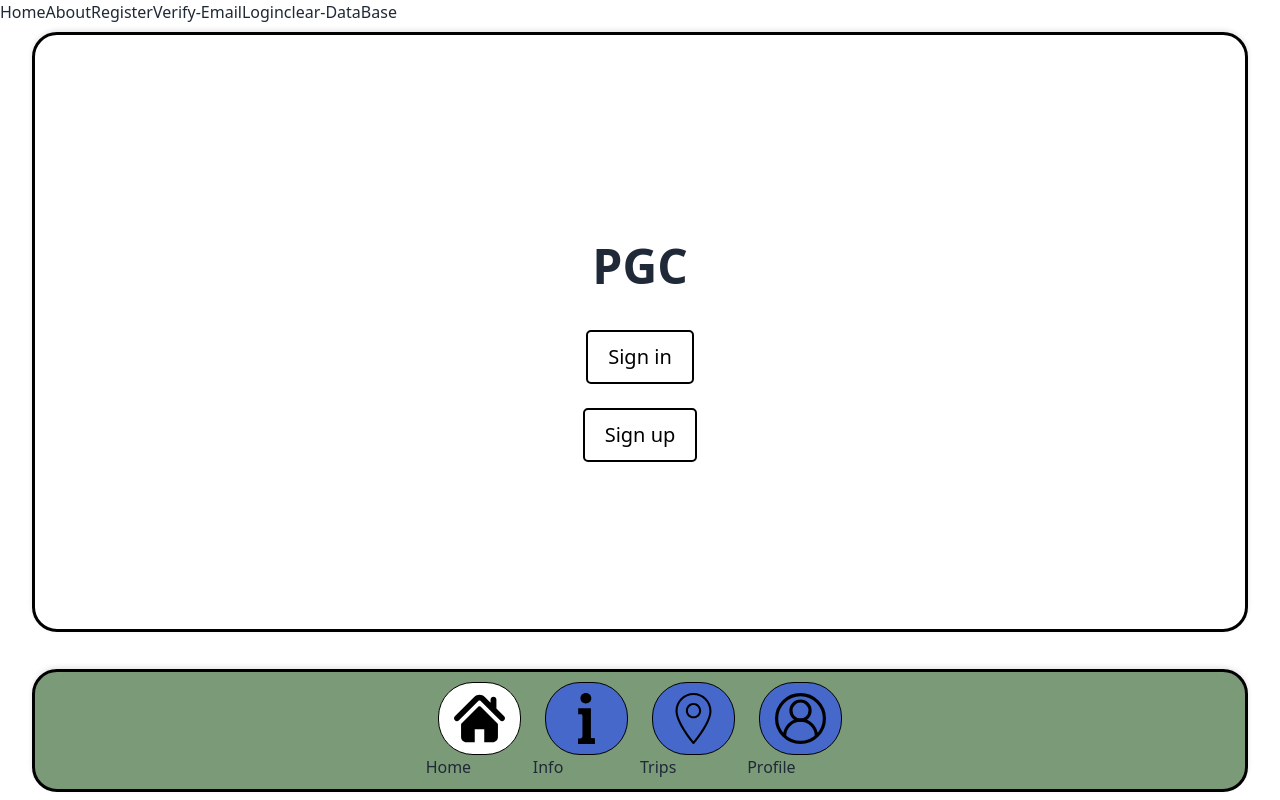
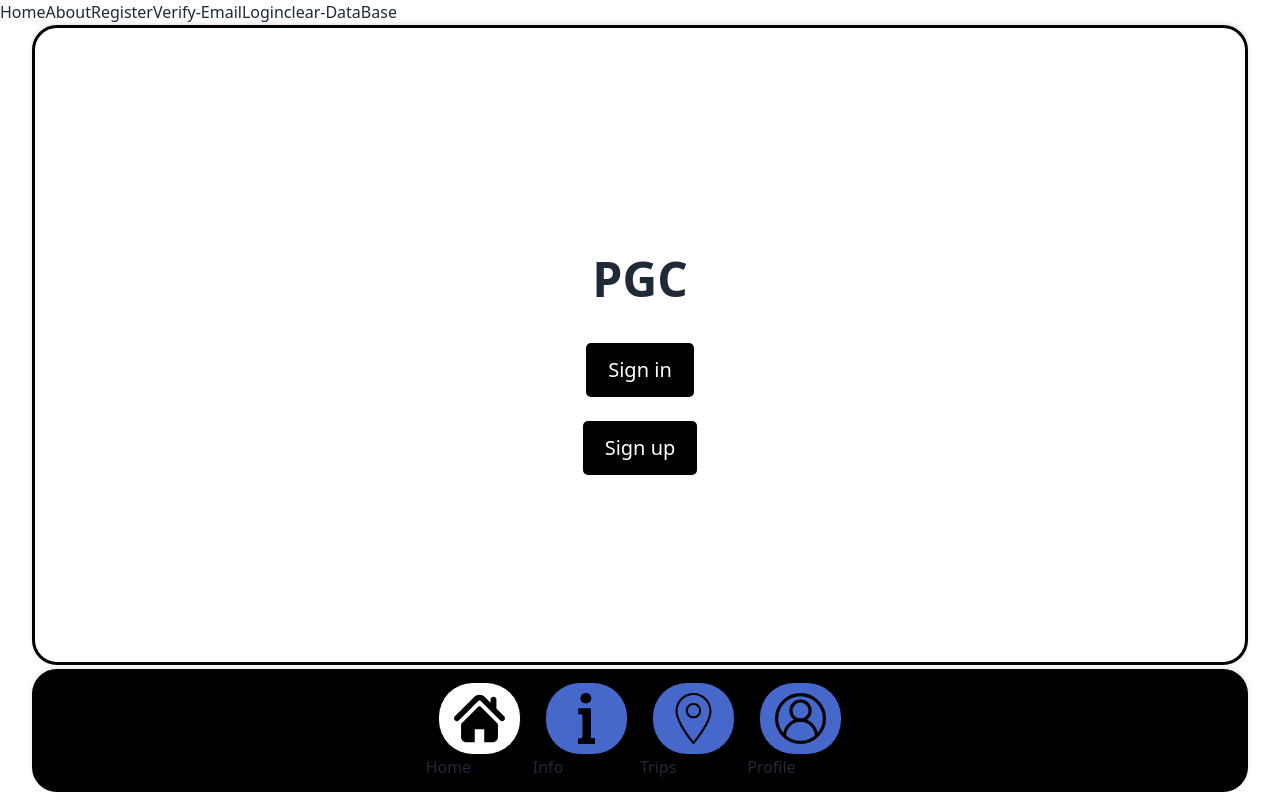
Before and after one commit to AsherHoltham/MongoDB_PGC_Backend, a Next.js app in the folder pgc/: page / in a window 1280 px wide. Built offline with nearby package versions, Linux system fonts and the light colour scheme.

Commit message:
Update styles

```diff
--- a/pgc/src/components/NavigationBarG.tsx
+++ b/pgc/src/components/NavigationBarG.tsx
@@ -22,7 +22,7 @@ export const NavigationBarG = () => {
                     }}
                 />
             </button>
-            <footer className="text-center text-sm mt-1 font-bold text-black">Home</footer>
+            <footer className="text-center text-sm mt-1 font-bold text-white">Home</footer>
         </Link>
 
         <Link href="/about">
@@ -38,7 +38,7 @@ export const NavigationBarG = () => {
                     }}
                 />
             </button>
-            <footer className="text-center text-sm mt-1 font-bold text-black">Info</footer>
+            <footer className="text-center text-sm mt-1 font-bold text-white">Info</footer>
         </Link>
 
         <Link href="/trips">
@@ -54,7 +54,7 @@ export const NavigationBarG = () => {
                     }}
                 />
             </button>
-            <footer className="text-center text-sm mt-1 font-bold text-black">Trips</footer>
+            <footer className="text-center text-sm mt-1 font-bold text-white">Trips</footer>
         </Link>
 
         <Link href="/user-profile">
@@ -70,7 +70,7 @@ export const NavigationBarG = () => {
                     }}
                 />
             </button>
-            <footer className="text-center text-sm mt-1 font-bold text-black">Profile</footer>
+            <footer className="text-center text-sm mt-1 font-bold text-white">Profile</footer>
         </Link>
     </div>
   );
--- a/pgc/src/styles/home-page.css
+++ b/pgc/src/styles/home-page.css
@@ -1,8 +1,8 @@
 .home-container{
   position: fixed;
-  height: 75%;
+  height: 80%;
   width: 95%;
-  margin: 1vh 2.5vw;
+  margin: .1vh 2.5vw;
 
   display: flex;
   flex-direction: column;
@@ -37,14 +37,14 @@
   padding: 10px 20px;
   border: 2px solid #000000;
   border-radius: 5px;
-  color: #000000;
-  background-color: #ffffff;
+  color: #ffffff;
+  background-color: #000000;
   transition: background-color 0.3s, color 0.3s;
 }
 
 .link:hover {
-  background-color: #000000;
-  color: #ffffff;
+  background-color: #ffffff;
+  color: #000000;
 }
 
 .link-active {
--- a/pgc/src/styles/navigation-bar.css
+++ b/pgc/src/styles/navigation-bar.css
@@ -9,7 +9,7 @@
     justify-content: center;
     align-items: center;
 
-    background-color: #7b9a77;
+    background-color: #000000;
     padding: 10px;
 
 
```
